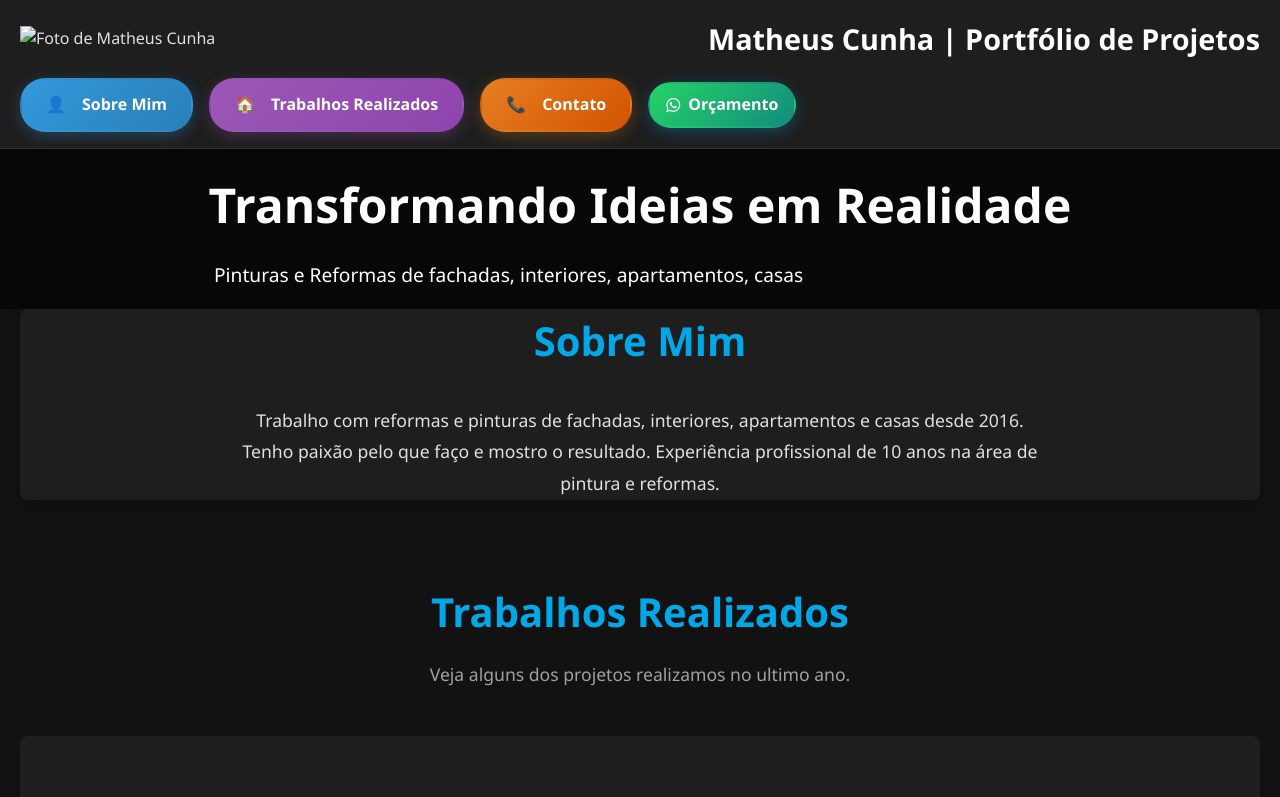
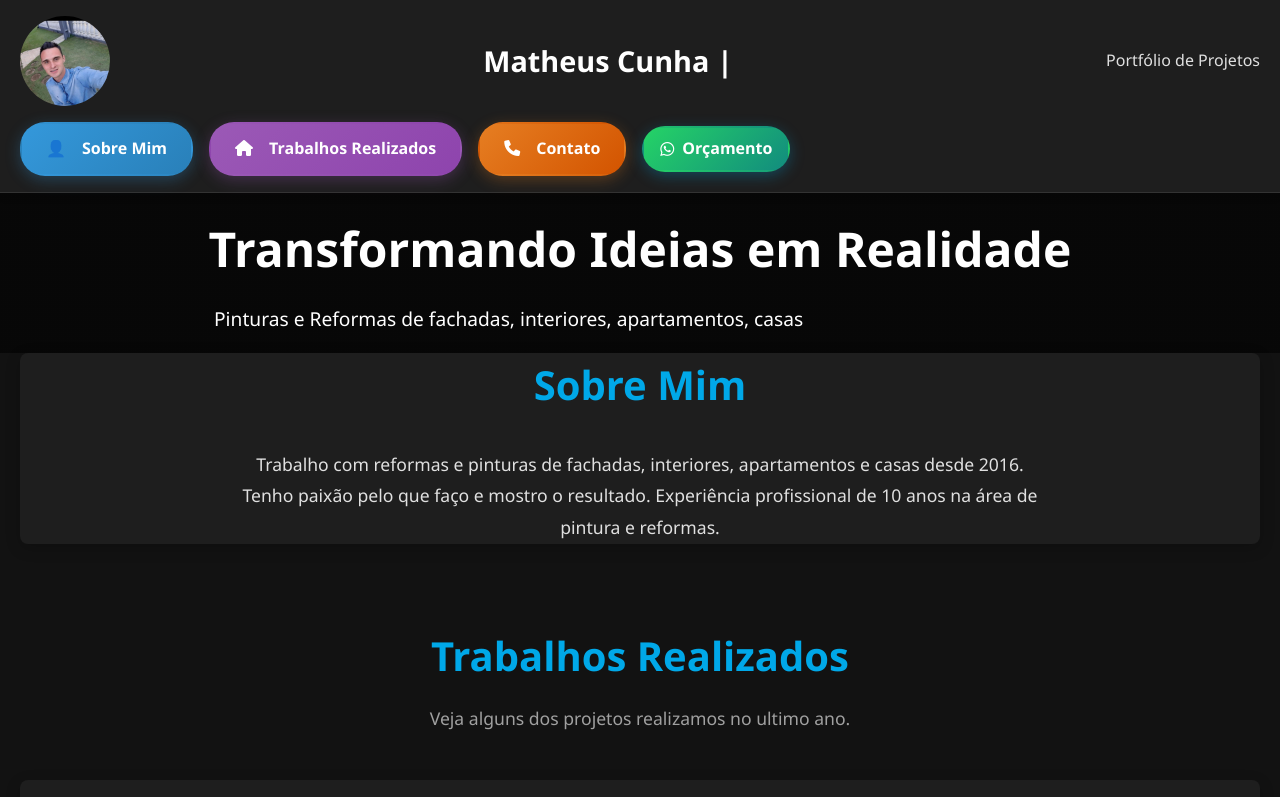
Before and after one commit to rogeriovctecnico-commits/Matheus-pintor, a plain HTML site: page app/index.html in a window 1280 px wide. Shown: the top 797 px of the page. Drawn offline with Linux system fonts and the light colour scheme; files whose address does not match are found by name.

Commit message:
atualização dos botoes da pagina principal

```diff
--- a/app/css/style.css
+++ b/app/css/style.css
@@ -1453,12 +1453,12 @@ nav ul li a[href*="orcamento"]::before {
 	margin-right: 0.5rem;
 }
 
-/* ===================
-   VERSÃO ALTERNATIVA SEM ÍCONES EMOJI
-   =================== */
-
+/* =================== */
+/* VERSÃO ALTERNATIVA SEM ÍCONES EMOJI */
+/* =================== */
+*/
 /* Se preferir usar Font Awesome, descomente e ajuste: */
-/*
+
 nav ul li a[href="#sobre"]::before {
 	font-family: "Font Awesome 6 Free";
 	content: "\f007";
@@ -1486,7 +1486,7 @@ nav ul li a[href*="formulario-whatsapp"]::before {
 	font-weight: 900;
 	margin-right: 0.5rem;
 }
-*/
+
 
 /* ===================
    RESPONSIVE DESIGN
@@ -1557,6 +1557,13 @@ nav ul li a[href*="formulario-whatsapp"]::before {
 	}
 }
 
+.profile-image {
+	width: 90px;
+	height: 90px;
+	border-radius: 50%;
+	object-fit: cover;
+}
+
 /* ===================
    EFEITOS ESPECIAIS (OPCIONAL)
    =================== */
--- a/app/index.html
+++ b/app/index.html
@@ -22,8 +22,9 @@
 
 	<header>
 		<div class="container">
-			<img src="img/matheus-cunha.jpg" alt="Foto de Matheus Cunha" class="profile-image">
-			<h1>Matheus Cunha | Portfólio de Projetos </h1>
+			<img src="img/foto-matheus.jpeg" alt="Foto de Matheus Cunha" class="profile-image">
+			<h1>Matheus Cunha | </h1>
+			<p>Portfólio de Projetos </p>
 
 			<nav>
 				<ul>
```
Also changed, not shown: app/img/foto-matheus.jpeg (added). Lines whose indentation alone changed are shown as unchanged.
